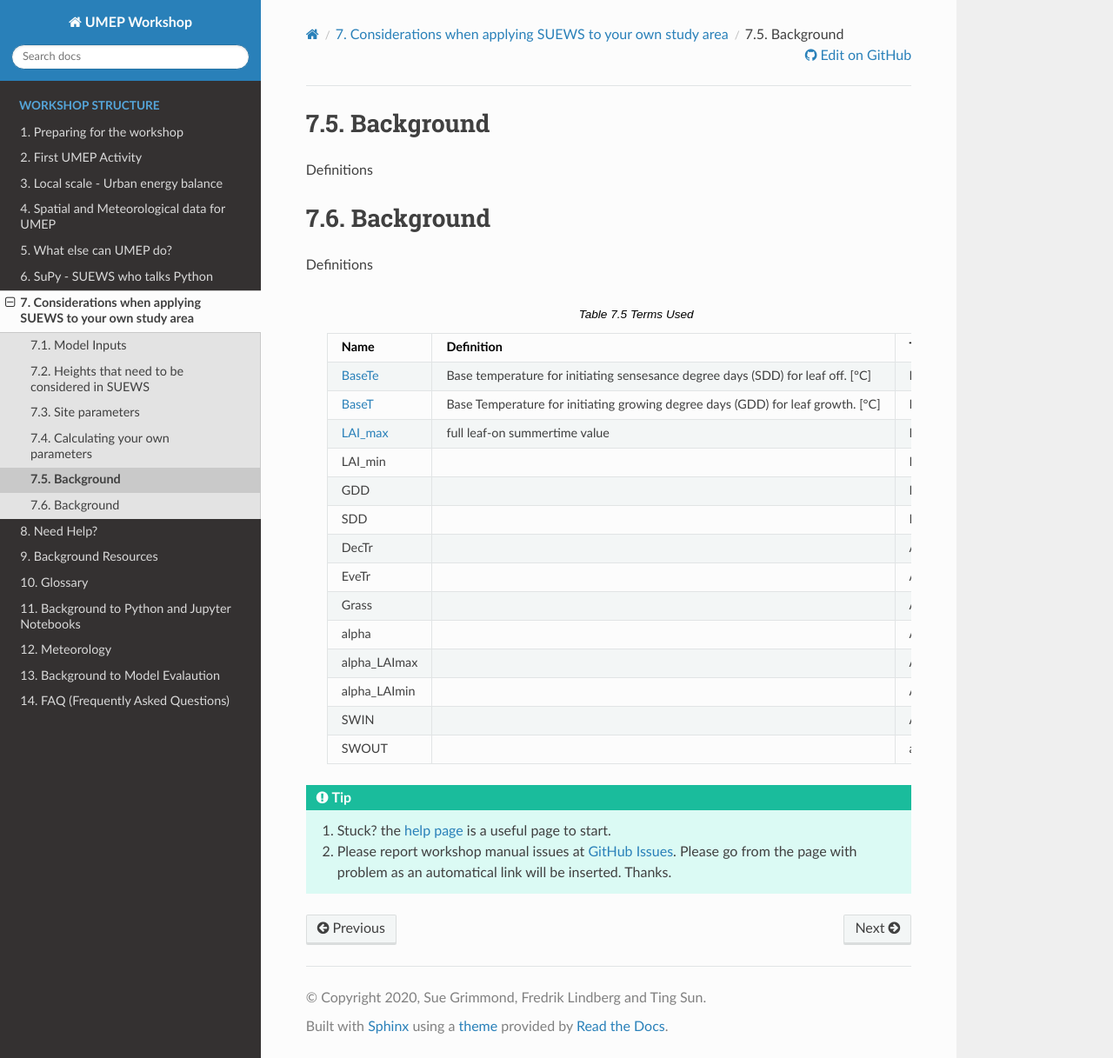
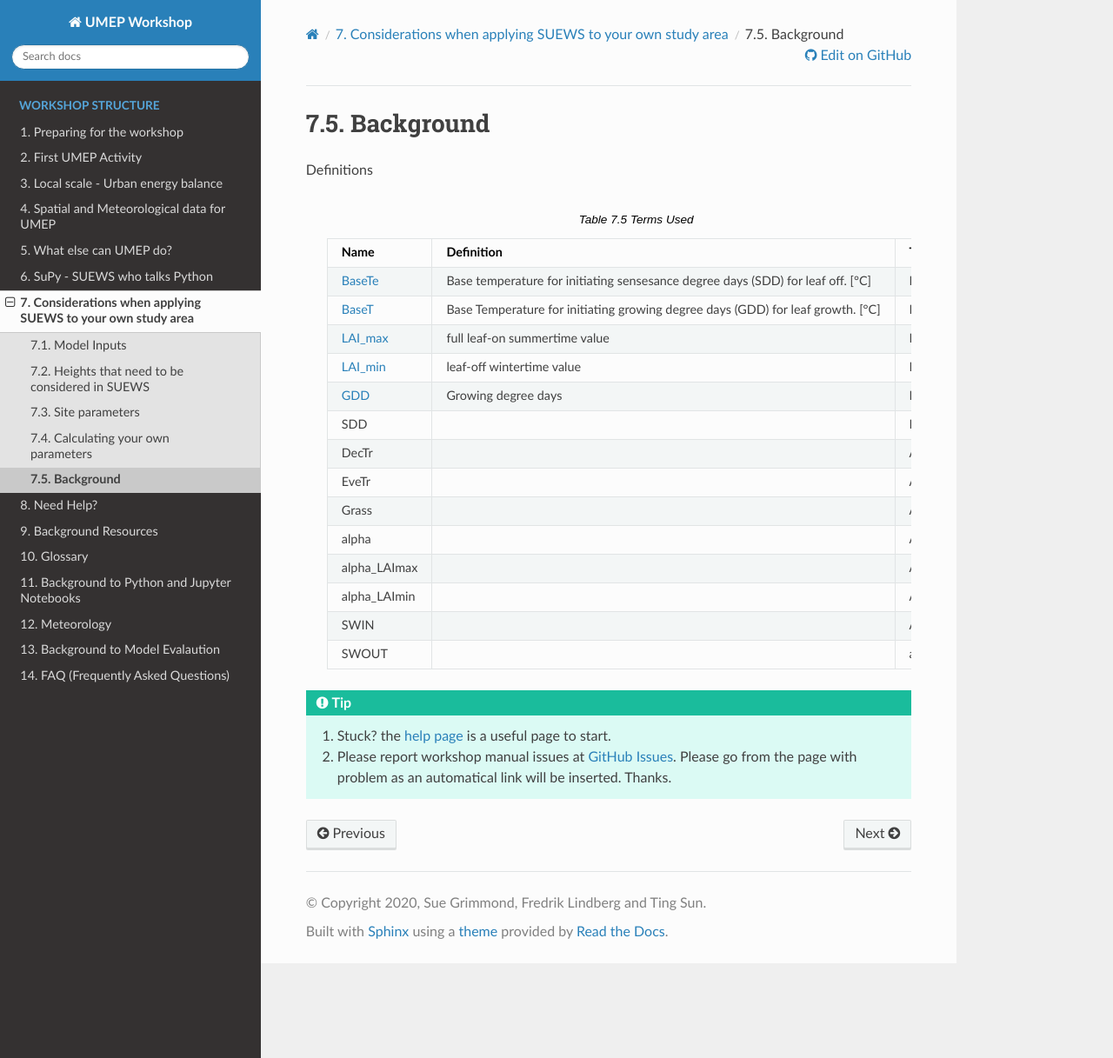
Before and after one commit to Urban-Meteorology-Reading/UMEP-Workshop, a Sphinx documentation site: the page built from source/Parameters/CalcBG.rst, in a window 1280 px wide and 1217 px high. Shown: the whole window at 87% size. Built offline with Sphinx 7.4.7 and the Read the Docs theme 2.0.0, drawn with Linux system fonts in a browser that asks for light colours.

Commit message:
Update CalcBG.rst

```diff
--- a/source/Parameters/CalcBG.rst
+++ b/source/Parameters/CalcBG.rst
@@ -1,17 +1,9 @@
 .. _CalcBG:
 
-Background
-===========
-
-
-
-Definitions
 
  .. list-table:: Terms Used
    :header-rows: 1
    :widths: 40, 70, 30
-
-.. _CalcBG:
 
 Background
 ===========
@@ -36,11 +28,11 @@ Definitions
    * -  `LAI_max <https://suews.readthedocs.io/en/latest/input_files/SUEWS_SiteInfo/Input_Options.html#cmdoption-arg-LAIMax>`__
      - full leaf-on summertime value
      - LAI
-   * -  LAI_min
-     -
+   * -  `LAI_min <https://suews.readthedocs.io/en/latest/input_files/SUEWS_SiteInfo/Input_Options.html#cmdoption-arg-LAIMin>`__
+     - leaf-off wintertime value
      - LAI
-   * -  GDD
-     -
+   * -  `GDD <https://suews.readthedocs.io/en/latest/notation.html?highlight=GDD#term-GDD>`__
+     - Growing degree days
      - LAI
    * -  SDD
      -
```
